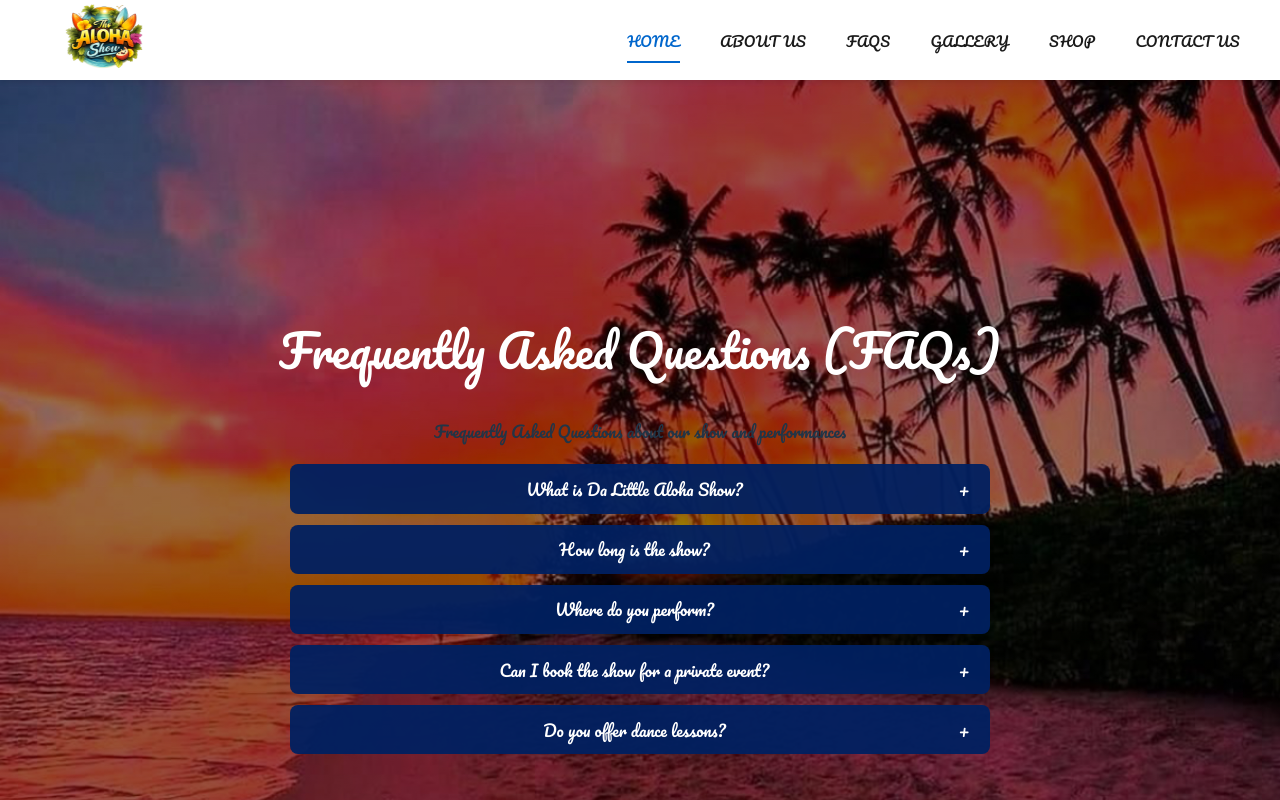
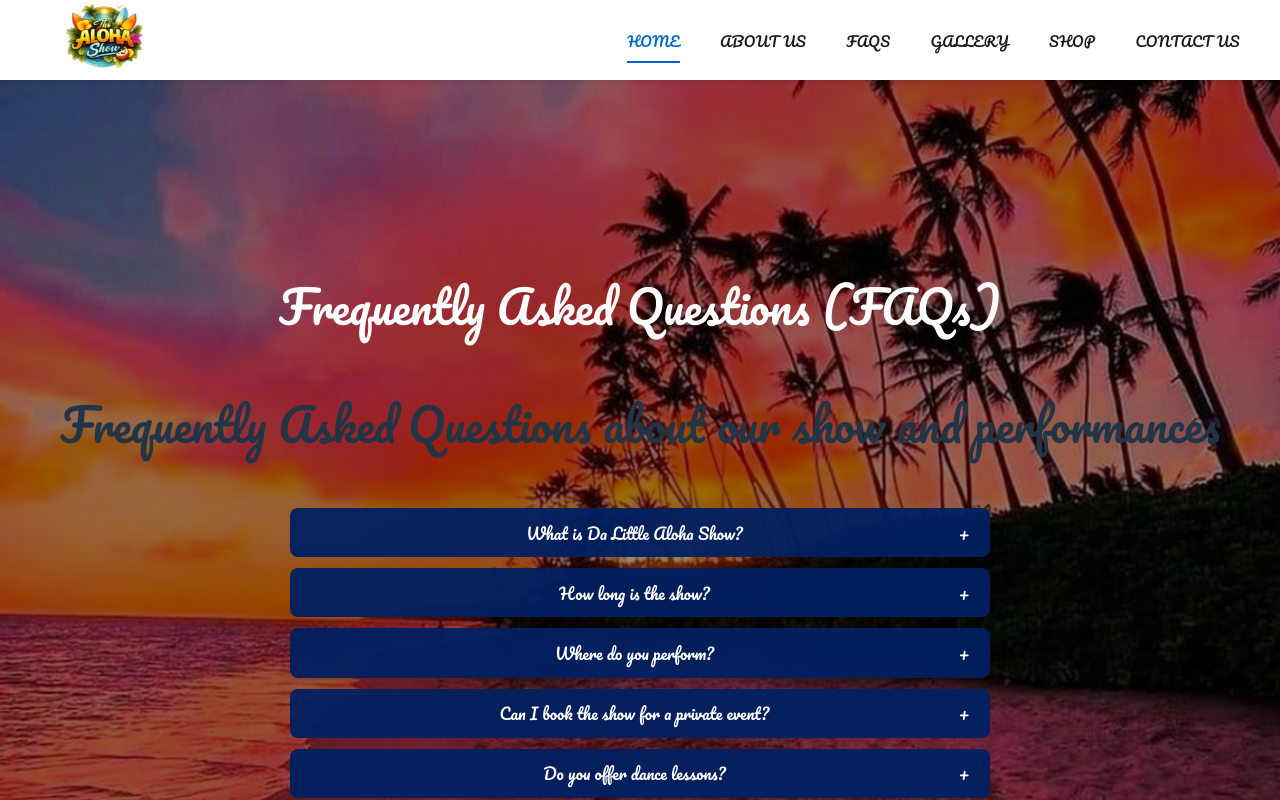
Before and after one commit to JohnPlamoottil/Da-Little-Aloha-Show-Merv-, a React (Vite) app in the folder web/: page /faqs in a window 1280 px wide. Shown: the top 800 px of the page. Built offline with nearby package versions, Linux system fonts and the light colour scheme.

Commit message:
Updated the FAQ subtitle to the same 45px size as the About Us title.

```diff
--- a/web/src/pages/FAQs.jsx
+++ b/web/src/pages/FAQs.jsx
@@ -51,7 +51,10 @@ function FAQs() {
         >
           Frequently Asked Questions (FAQs)
         </h1>
-        <p className="text-lg mb-8 text-center text-white">
+        <p
+          className="mb-8 text-center text-white"
+          style={{ fontSize: "45px" }}
+        >
           Frequently Asked Questions about our show and performances
         </p>
 
```
